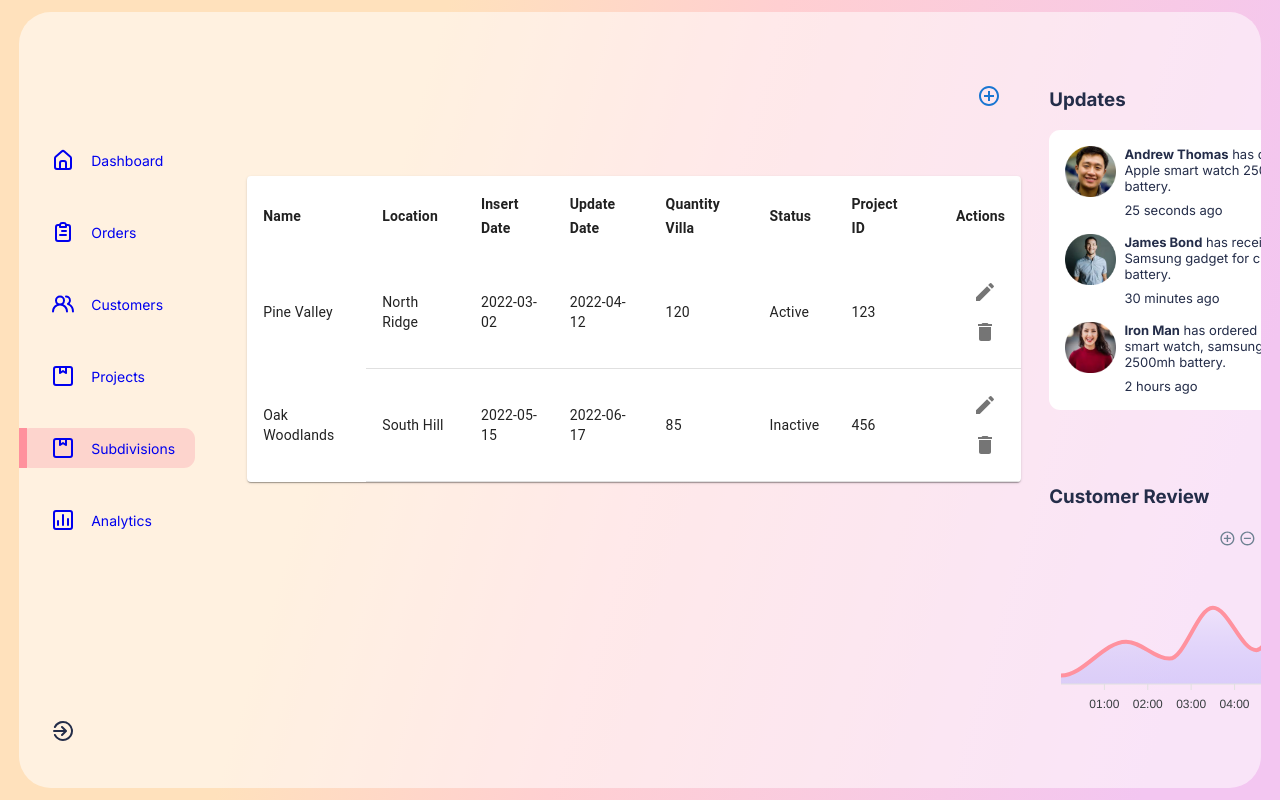
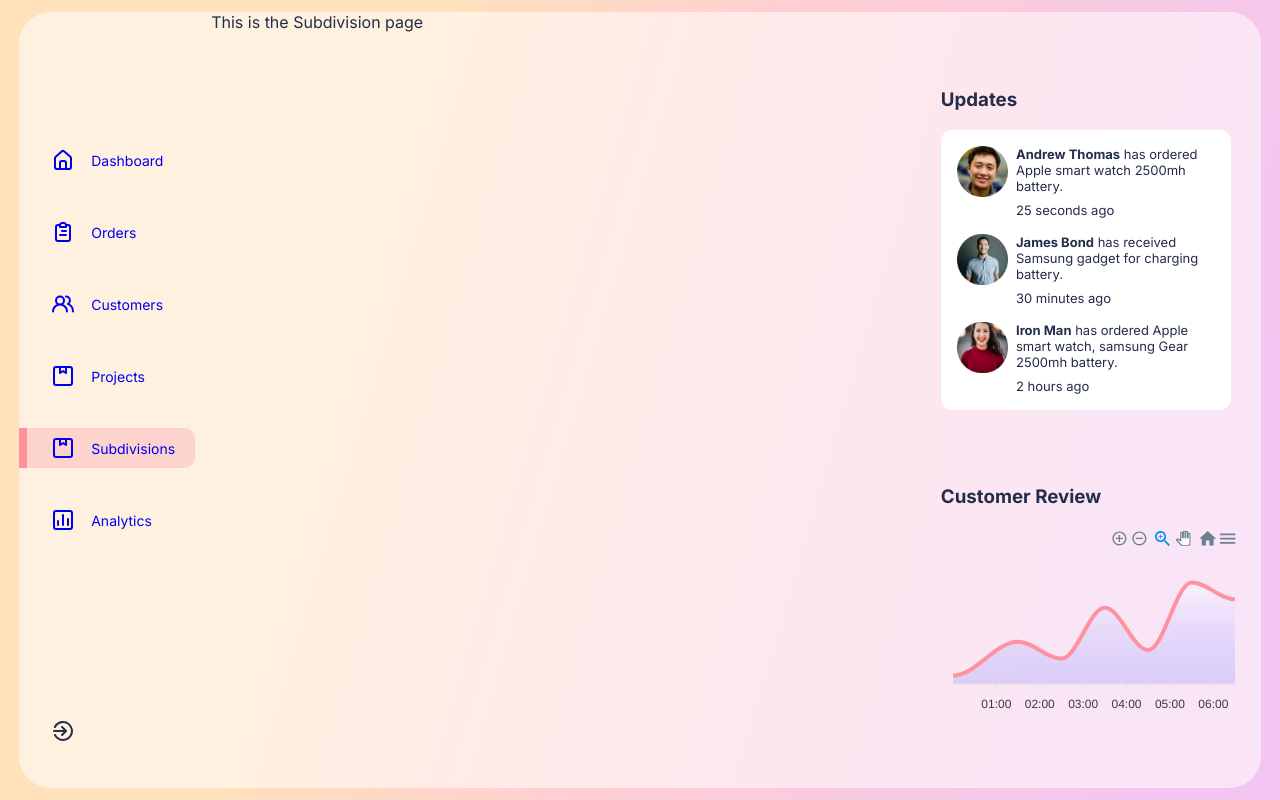
Before and after one commit to ZainRk/React-Admin-Dashboard-public, a React (Create React App) app: page /subdivisions in a window 1280 px wide. Built offline with nearby package versions, Linux system fonts and the light colour scheme.

Commit message:
Revert "CRUD Subdivision"
This reverts commit 78bd114b39a11619e39cc88298371a1b7f0f2361.

```diff
--- a/package.json
+++ b/package.json
@@ -6,7 +6,6 @@
     "@emotion/react": "^11.9.0",
     "@emotion/styled": "^11.8.1",
     "@iconscout/react-unicons": "^1.1.6",
-    "@mui/icons-material": "^5.15.7",
     "@mui/material": "^5.6.0",
     "@testing-library/jest-dom": "^5.14.1",
     "@testing-library/react": "^12.0.0",
--- a/src/components/Table/SubdivisionTable.jsx
+++ /dev/null
@@ -1,73 +0,0 @@
-import React, { useState } from 'react';
-import { IconButton, Paper, Table, TableBody, TableCell, TableContainer, TableHead, TableRow, Tooltip, Container } from '@mui/material';
-import AddCircleOutlineIcon from '@mui/icons-material/AddCircleOutline';
-import EditIcon from '@mui/icons-material/Edit';
-import DeleteIcon from '@mui/icons-material/Delete';
-import { Box } from '@mui/system';
-
-function createSubdivisionData(subdivision_name, location, insert_date, update_date, quantityVilla, status, project_id, villas) {
-  return { subdivision_name, location, insert_date, update_date, quantityVilla, status, project_id, villas };
-}
-
-const sampleRows = [
-  createSubdivisionData("Pine Valley", "North Ridge", "2022-03-02", "2022-04-12", 120, "Active", "123", []),
-  createSubdivisionData("Oak Woodlands", "South Hill", "2022-05-15", "2022-06-17", 85, "Inactive", "456", []),
-];
-
-export default function SubdivisionTable() {
-  const [rows, setRows] = useState(sampleRows);
-
-  const handleClickOpen = () => {
-
-  };
-
-  return (
-    <Container maxWidth="md" sx={{ mt: 8, mb: 8 }}>
-
-      <Box display="flex" justifyContent="flex-end" mb={6}>
-        <Tooltip title="Add New Subdivision">
-          <IconButton color="primary" onClick={handleClickOpen}>
-            <AddCircleOutlineIcon />
-          </IconButton>
-        </Tooltip>
-      </Box>
-      <div style={{ padding: '12px', width: '100%' }}>
-      <Paper sx={{ width: 'auto', overflow: 'hidden', margin: 'auto' }}>
-        <TableContainer>
-          <Table aria-label="subdivision table" sx={{ minWidth: '750px', maxWidth: '100%' }}>
-          <TableHead>
-            <TableRow>
-              <TableCell > Name</TableCell>
-              <TableCell align="left" >Location</TableCell>
-              <TableCell align="left">Insert Date</TableCell>
-              <TableCell align="left">Update Date</TableCell>
-              <TableCell align="left">Quantity Villa</TableCell>
-              <TableCell align="left">Status</TableCell>
-              <TableCell align="left">Project ID</TableCell>
-              <TableCell align="right">Actions</TableCell>
-            </TableRow>
-          </TableHead>
-          <TableBody>
-            {rows.map((row, index) => (
-              <TableRow key={index}>
-                <TableCell component="th" scope="row">{row.subdivision_name}</TableCell>
-                <TableCell align="left">{row.location}</TableCell>
-                <TableCell align="left">{row.insert_date}</TableCell>
-                <TableCell align="left">{row.update_date}</TableCell>
-                <TableCell align="left">{row.quantityVilla}</TableCell>
-                <TableCell align="left">{row.status}</TableCell>
-                <TableCell align="left">{row.project_id}</TableCell>
-                <TableCell align="right">
-                  <IconButton><EditIcon /></IconButton>
-                  <IconButton><DeleteIcon /></IconButton>
-                </TableCell>
-              </TableRow>
-            ))}
-          </TableBody>
-        </Table>
-      </TableContainer>
-      </Paper>
-      </div>
-    </Container>
-  );
-}
--- a/src/components/Table/Table.jsx
+++ b/src/components/Table/Table.jsx
@@ -7,11 +7,7 @@ import TableHead from "@mui/material/TableHead";
 import TableRow from "@mui/material/TableRow";
 import Paper from "@mui/material/Paper";
 import "./Table.css";
-// import { ObjectId } from "mongodb";
 
-function createSubdivisionData(_id, subdivision_name, location, insert_date, update_date, quantityVilla, status, project_id, villas) {
-  return { _id, subdivision_name, location, insert_date, update_date, quantityVilla, status, project_id, villas };
-}
 function createData(name, trackingId, date, status) {
   return { name, trackingId, date, status };
 }
--- a/src/pages/subdivision.js
+++ b/src/pages/subdivision.js
@@ -1,12 +1,7 @@
 import React from 'react';
-import Table from "../components/Table/SubdivisionTable"
-import SubdivisionTable from '../components/Table/SubdivisionTable';
+
 function SubdivisionPage() {
-  return (
-    <div>This is the Subdivision page</div>,
-    <SubdivisionTable/>
-  );
-
+  return <div>This is the Subdivision page</div>;
 }
 
 export default SubdivisionPage;
```
Also changed, not shown: 1 other file (tests, documents, lock files or other folders).
